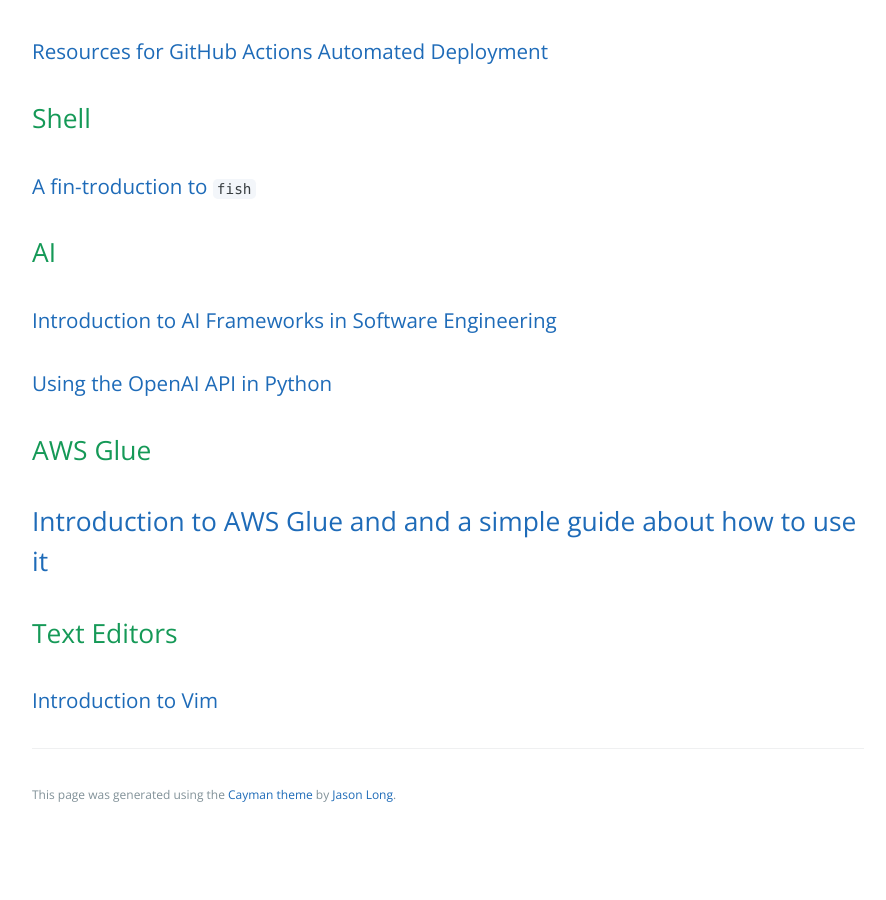
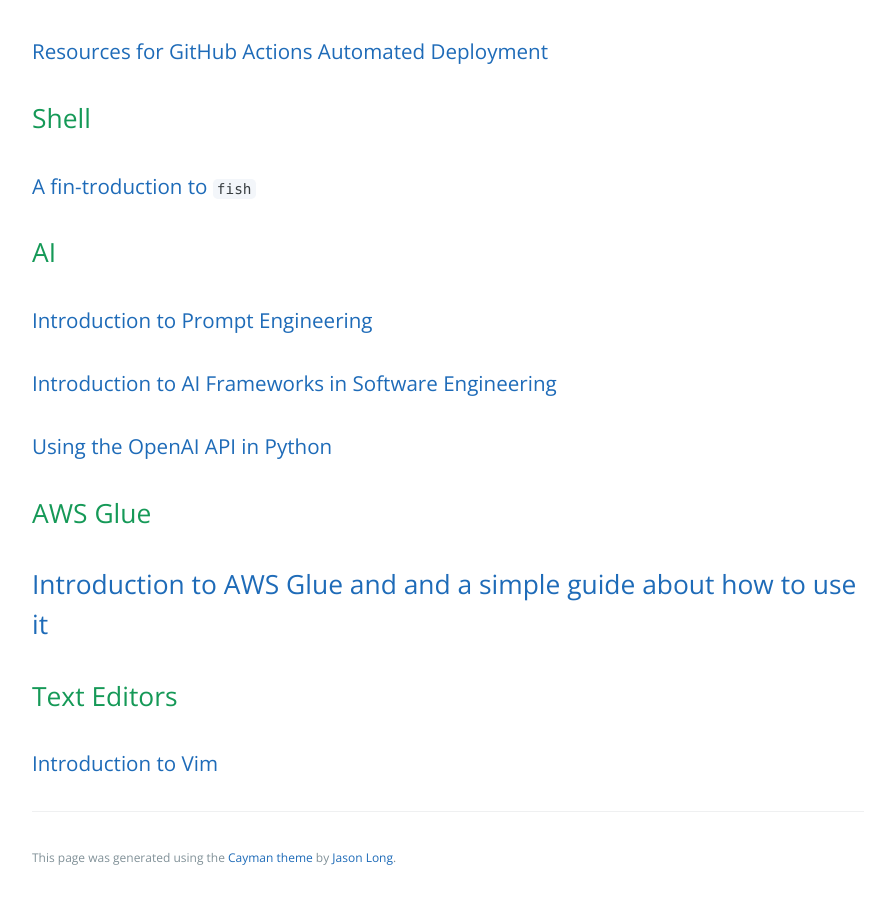
Before and after one commit to learning-software-engineering/learning-software-engineering.github.io, a Jekyll site: the page built from Topics/Software_Tools.md, in a window 1280 px wide and 900 px high, scrolled down 705 px. Shown: the whole window, without its empty margins (192-1078 px from the left). Built offline with Jekyll 4.4.1, drawn with Linux system fonts in a browser that asks for light colours; our own code applies the rules of GitHub Pages for plain Markdown files; before the commit the page ends 1542 px from its top, so only the background shows below that.

Commit message:
Update Software_Tools.md
Add link to Introduction to Prompt Engineering

```diff
--- a/Topics/Software_Tools.md
+++ b/Topics/Software_Tools.md
@@ -12,6 +12,7 @@
 ### [A fin-troduction to `fish`](./Software_Tools/fish.md)
 
 ## AI
+### [Introduction to Prompt Engineering](./Software_Tools/PromptEngineering.md)
 ### [Introduction to AI Frameworks in Software Engineering](./Software_Tools/TensorFlow-Keras.md)
 ### [Using the OpenAI API in Python](./Software_Tools/OpenAI-API.md)
 
```
